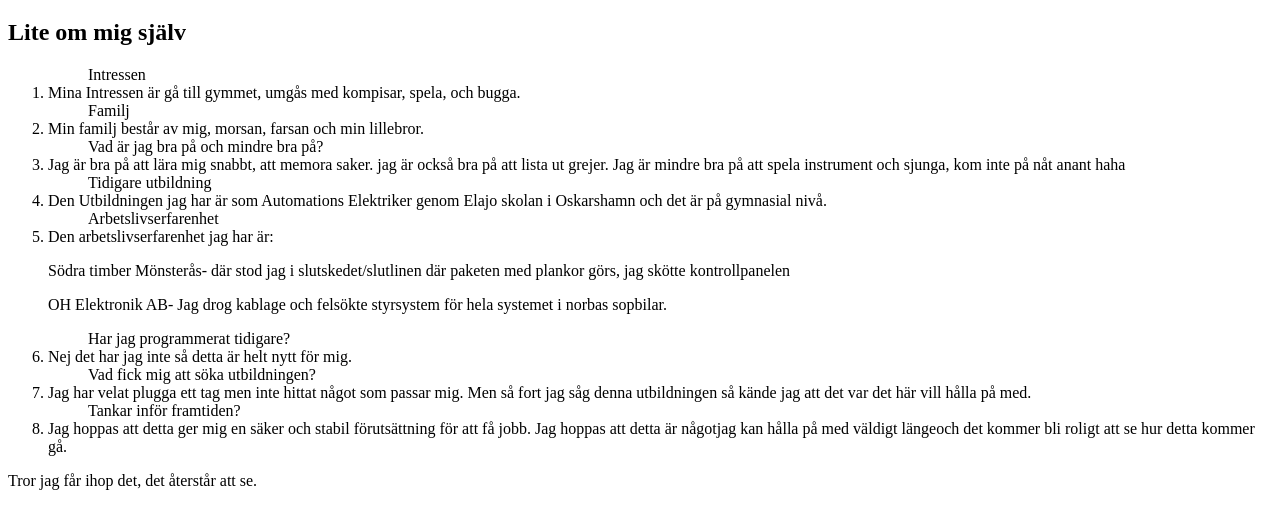
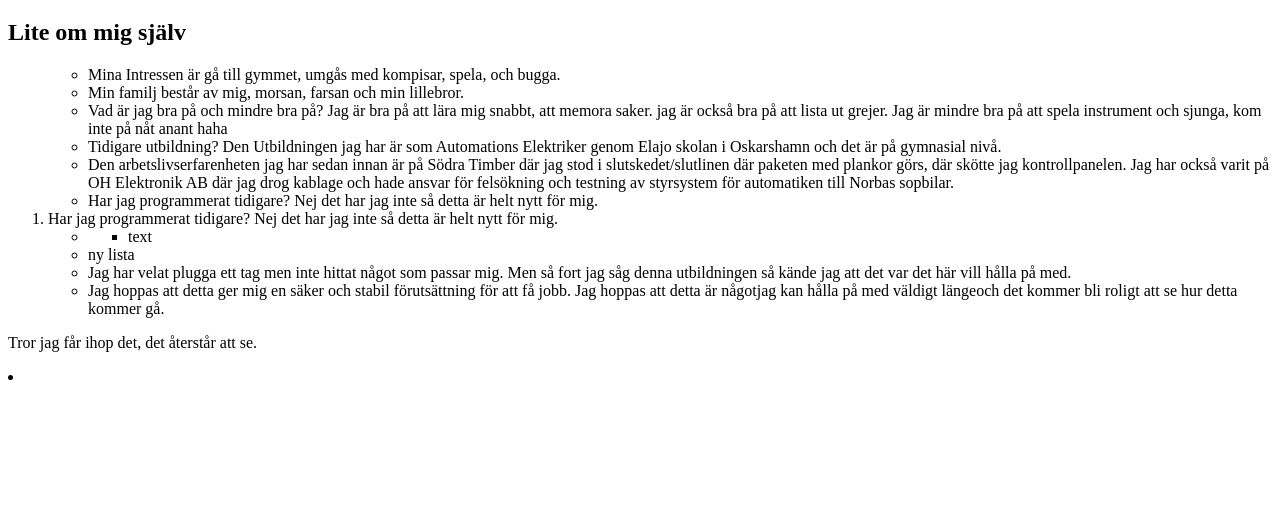
Before and after one commit to kevaanKB94/presentation.html-laboration-1, a plain HTML site: page presentation.html in a window 1280 px wide. Shown: the part 61-590 px from the top of the page. Drawn offline with Linux system fonts and the light colour scheme.

Commit message:
fifth commit

```diff
--- a/presentation.html
+++ b/presentation.html
@@ -1,40 +1,36 @@
 <!DOCTYPE html>
 <html lang="sv">
     <head>
-        <meta charset="UTF-8"/>
+        <meta charset="utf-8"/>
         <title>Info om mig själv</title>
     </head>
     <body>
         <h1>Kevins presentation</h1>
         <h2>Lite om mig själv</h2>
         <ol>
-            <ul>Intressen</ul>
-            <li>Mina Intressen är gå till gymmet, umgås med kompisar, spela, och bugga.</li>
-            <ul>Familj</ul>
-            <li>Min familj består av mig, morsan, farsan och min lillebror.</li>
-            <ul>Vad är jag bra på och mindre bra på?</ul>
-            <li>Jag är bra på att lära mig snabbt, att memora saker. jag är också bra på att lista ut grejer.
-            Jag är mindre bra på att spela instrument och sjunga, kom inte på nåt anant haha</li>
-            <ul>Tidigare utbildning</ul>
-            <li>Den Utbildningen jag har är som Automations Elektriker genom Elajo skolan i Oskarshamn
-            och det är på gymnasial nivå.</li>
-            <ul>Arbetslivserfarenhet</ul>
-            <li>Den arbetslivserfarenhet jag har är: </li>
-            <dl>Södra timber Mönsterås- där stod jag i slutskedet/slutlinen där paketen med plankor görs,
-            jag skötte kontrollpanelen</dl>
-            <dl>OH Elektronik AB- Jag drog kablage och felsökte styrsystem för hela systemet i norbas sopbilar.</dl>
-            <ul>Har jag programmerat tidigare?</ul>
-            <li>Nej det har jag inte så detta är helt nytt för mig.</li>
-            <ul>Vad fick mig att söka utbildningen?</ul>
-            <li>Jag har velat plugga ett tag men inte hittat något som passar mig.
-            Men så fort jag såg denna utbildningen så kände jag att det var det här vill hålla på med.</li>
-            <ul>Tankar inför framtiden?</ul>
-            <li>Jag hoppas att detta ger mig en säker och stabil förutsättning för att få jobb.
+            <ul><li>Mina Intressen är gå till gymmet, umgås med kompisar, spela, och bugga.</li></ul>
+            <ul><li>Min familj består av mig, morsan, farsan och min lillebror.</li></ul>
+            <ul><li>Vad är jag bra på och mindre bra på? Jag är bra på att lära mig snabbt, att memora saker. jag är också bra på att lista ut grejer.
+            Jag är mindre bra på att spela instrument och sjunga, kom inte på nåt anant haha</li></ul>
+            <ul><li>Tidigare utbildning? Den Utbildningen jag har är som Automations Elektriker genom Elajo skolan i Oskarshamn
+            och det är på gymnasial nivå.</li></ul>
+            <ul><li>Den arbetslivserfarenheten jag har sedan innan är på Södra Timber där jag stod i
+            slutskedet/slutlinen där paketen med plankor görs, där skötte jag kontrollpanelen.
+            Jag har också varit på OH Elektronik AB där jag drog kablage och hade ansvar för felsökning och
+            testning av styrsystem för automatiken till Norbas sopbilar.</li></ul>
+            <ul><li>Har jag programmerat tidigare? Nej det har jag inte så detta är helt nytt för mig.</li></ul>
+            <li>Har jag programmerat tidigare? Nej det har jag inte så detta är helt nytt för mig.</li>
+            <ul>
+                <li><ul><li>text</li></ul></li><li>ny lista</li></ul>
+            <ul><li>Jag har velat plugga ett tag men inte hittat något som passar mig.
+            Men så fort jag såg denna utbildningen så kände jag att det var det här vill hålla på med.</li></ul>
+            <ul><li>Jag hoppas att detta ger mig en säker och stabil förutsättning för att få jobb.
             Jag hoppas att detta är någotjag kan hålla på med väldigt längeoch det kommer bli roligt att
-            se hur detta kommer gå.</li>
+            se hur detta kommer gå.</li></ul>
             <!--Detta är svårt men väldigt intressant och roligt-->
              </ol>
              <p>Tror jag får ihop det, det återstår att se.</p>
+            <li></
 
     </body>
 </html>
```
